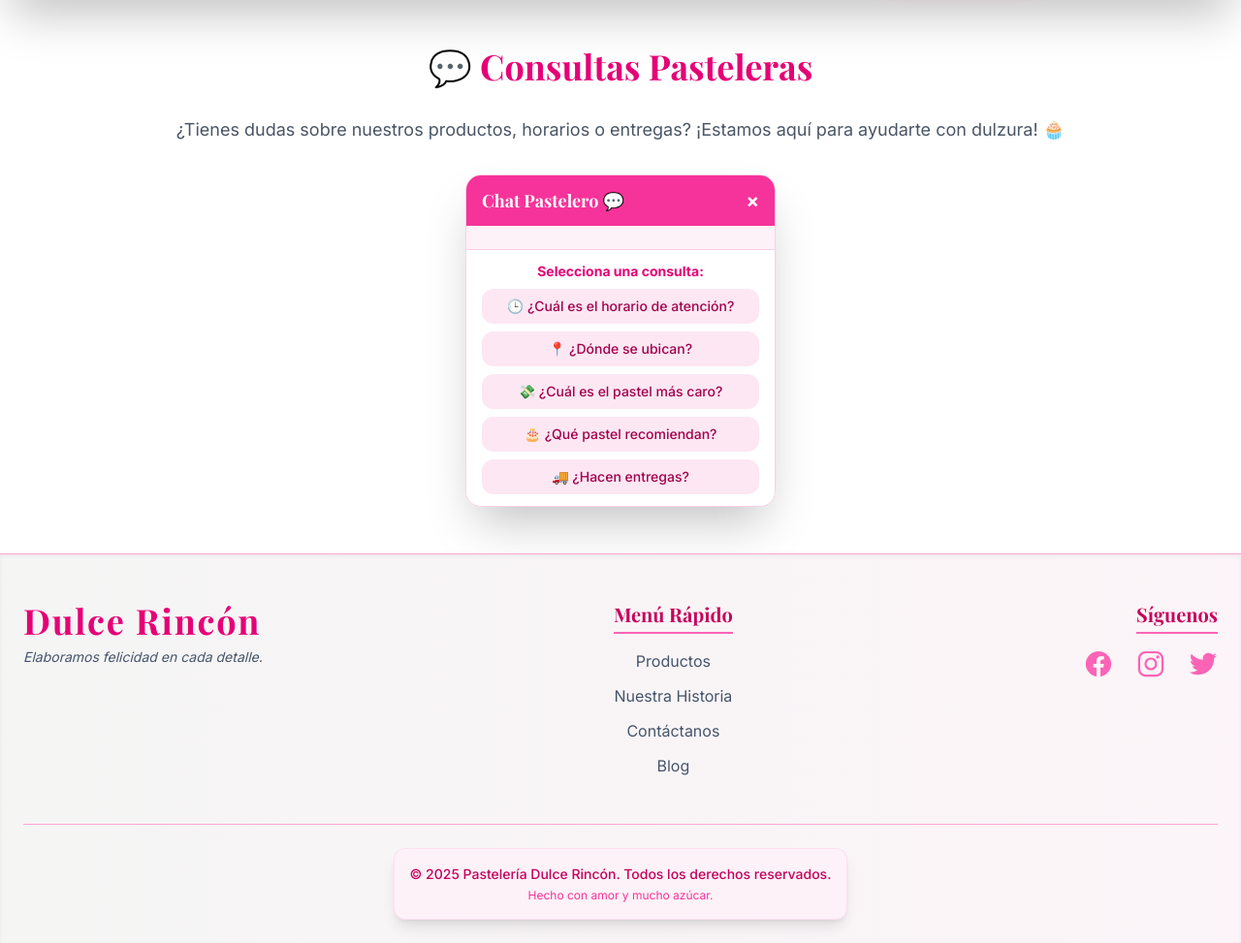
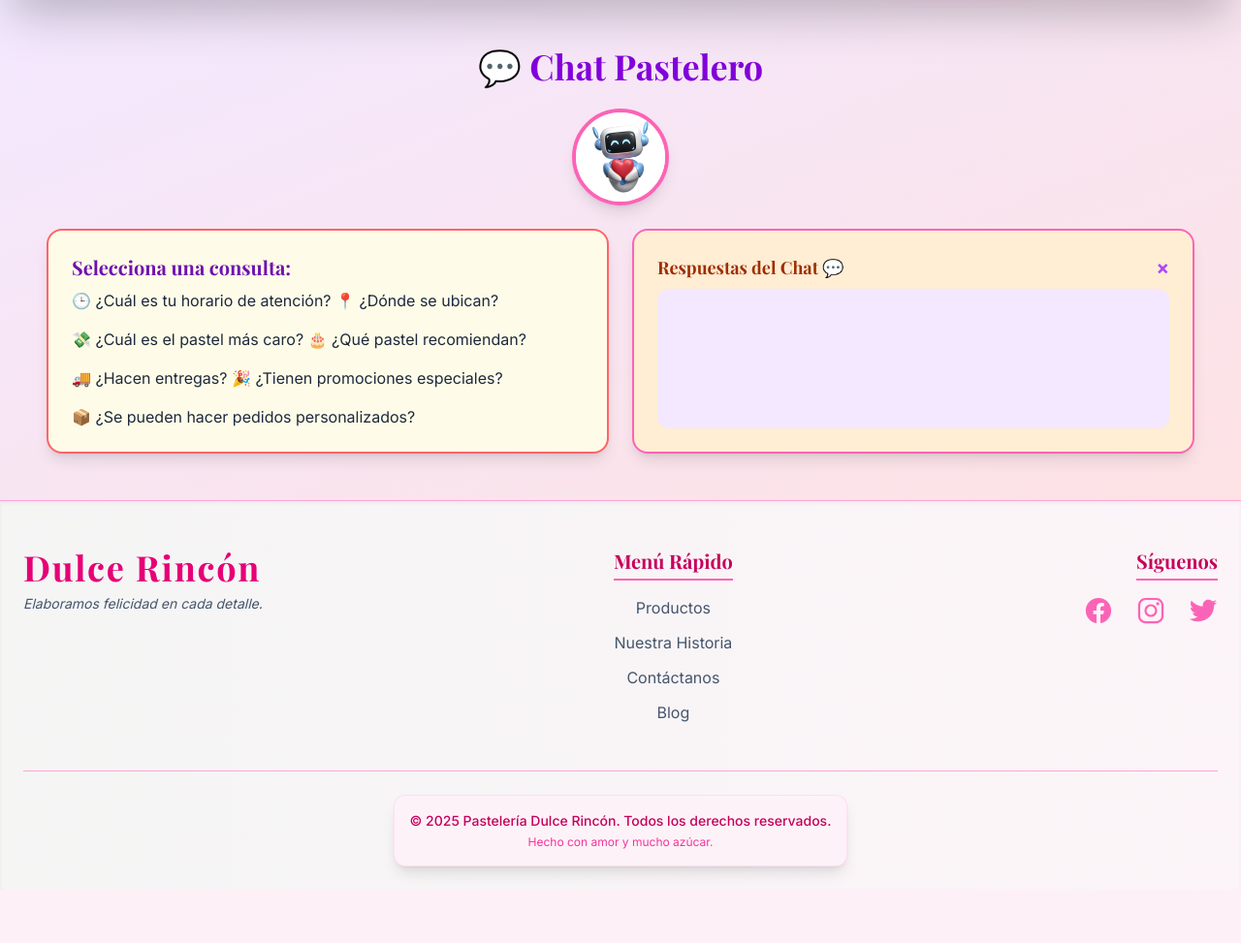
Before and after one commit to DeybiPayco/proyectoRestructuracion, a Flask app: page /chatconsulta in a window 1280 px wide. Shown: the part 83-1056 px from the top of the page at 97% size. After the commit the page ends 1001 px from the top, so only its background shows below. Run offline with Flask 3, Linux system fonts and the light colour scheme; style sheets or scripts are compiled from the project's sources.

Commit message:
style(chat): mejoras de diseño y correcciones menores

```diff
--- a/static/js/chatconsulta.js
+++ b/static/js/chatconsulta.js
@@ -3,34 +3,54 @@ document.addEventListener("DOMContentLoaded", () => {
   const cerrarBtn = document.getElementById("cerrar-chat");
 
   const respuestas = {
-    "🕒 ¿Cuál es el horario de atención?": "Atendemos de lunes a sábado, de 9:00 a.m. a 7:00 p.m. 🕒",
-    "📍 ¿Dónde se ubican?": "Estamos en Av. Principal 123, Ventanilla, Callao 📍",
-    "💸 ¿Cuál es el pastel más caro?": "Nuestro pastel más exclusivo es el 'Encanto de Frambuesa Real' 🎂, cuesta S/ 120.",
-    "🎂 ¿Qué pastel recomiendan?": "Para cumpleaños, recomendamos el 'Sueño de Vainilla con fresas' 🍓🎉",
-    "🚚 ¿Hacen entregas?": "Sí, hacemos entregas en todo Callao y Lima Norte 🚚"
+    horario: "Atendemos de lunes a sábado, de 9:00 a.m. a 7:00 p.m. 🕒",
+    ubicacion: "Estamos San vicente cañete 📍",
+    caro: "Nuestro pastel más exclusivo es el 'Encanto de Frambuesa Real' 🎂, cuesta S/ 120.",
+    recomendacion: "Para cumpleaños, recomendamos el 'Sueño de Vainilla con fresas' 🍓🎉",
+    entregas: "Sí, hacemos entregas en todo San vicente, Imperial 🚚",
+    promociones: "¡Sí! Si juegas el juego de memoria, puedes ganar un 10% de descuento 🎮✨",
+    personalizados: "Claro que sí, puedes personalizar tu pastel desde la sección 'Haz tu pedido' 🎂🖌️"
   };
 
   document.querySelectorAll(".opcion-chat").forEach(btn => {
     btn.addEventListener("click", () => {
-      const pregunta = btn.textContent.trim();
-      mostrarMensaje("usuario", pregunta);
+      const clave = btn.dataset.pregunta;
+      const preguntaVisible = btn.textContent.trim();
+      mostrarMensaje("usuario", preguntaVisible);
+      mostrarEscribiendo();
+
       setTimeout(() => {
-        mostrarMensaje("bot", respuestas[pregunta] || "Lo siento, no entendí esa consulta 😔");
-      }, 500);
+        eliminarEscribiendo();
+        mostrarMensaje("bot", respuestas[clave] || "Lo siento, no entendí esa consulta 😔");
+      }, 1000);
     });
   });
 
   cerrarBtn.addEventListener("click", () => {
-    document.getElementById("chatbot-container").style.display = "none";
+    mensajes.innerHTML = "";
   });
 
   function mostrarMensaje(tipo, texto) {
     const burbuja = document.createElement("div");
     burbuja.className = tipo === "usuario"
-      ? "bg-pink-200 text-pink-900 px-4 py-2 rounded-xl text-left text-sm font-medium w-fit self-end"
-      : "bg-white border border-pink-300 text-pink-800 px-4 py-2 rounded-xl text-left text-sm font-medium w-fit self-start shadow";
+      ? "bg-pink-300 text-purple-900 px-4 py-2 rounded-xl text-left text-sm font-medium w-fit self-end shadow-md"
+      : "bg-purple-200 border border-pink-300 text-purple-900 px-4 py-2 rounded-xl text-left text-sm font-medium w-fit self-start shadow-md";
     burbuja.textContent = texto;
     mensajes.appendChild(burbuja);
     mensajes.scrollTop = mensajes.scrollHeight;
   }
+
+  function mostrarEscribiendo() {
+    const escribiendo = document.createElement("div");
+    escribiendo.id = "escribiendo";
+    escribiendo.className = "text-sm text-purple-500 italic";
+    escribiendo.textContent = "Escribiendo...";
+    mensajes.appendChild(escribiendo);
+    mensajes.scrollTop = mensajes.scrollHeight;
+  }
+
+  function eliminarEscribiendo() {
+    const burbuja = document.getElementById("escribiendo");
+    if (burbuja) burbuja.remove();
+  }
 });
--- a/templates/chatconsulta.html
+++ b/templates/chatconsulta.html
@@ -1,57 +1,56 @@
 {% extends "base.html" %}
 {% block title %}Consultas Pasteleras - Dulce Rincón{% endblock %}
 {% block content %}
-<div class="bg-white py-12">
-  <div class="container mx-auto px-6 text-center space-y-8">
-    <h1 class="text-4xl font-bold text-pink-600" style="font-family: 'Playfair Display', serif;">
-      💬 Consultas Pasteleras
+<div class="py-12" style="background: linear-gradient(to bottom right, #f3e8ff, #fde2e4);">
+  <div class="container mx-auto px-4 lg:px-12">
+    <h1 class="text-4xl font-bold text-purple-700 text-center mb-6" style="font-family: 'Playfair Display', serif;">
+      💬 Chat Pastelero
     </h1>
-    <p class="text-gray-600 text-lg">
-      ¿Tienes dudas sobre nuestros productos, horarios o entregas? ¡Estamos aquí para ayudarte con dulzura! 🧁
-    </p>
 
-    <!-- Contenedor del chatbot -->
-    <div id="chatbot-container"
-         class="mx-auto mt-8 w-80 max-w-full bg-white rounded-2xl shadow-2xl border border-pink-200 overflow-hidden flex flex-col"
-         style="font-family: 'Inter', sans-serif;">
+    <!-- Imagen decorativa -->
+    <div class="flex justify-center mb-6">
+      <img src="{{ url_for('static', filename='img/chat.jpg') }}"
+           alt="Chat Pastelero"
+           class="rounded-full shadow-lg border-4 border-pink-400"
+           style="width: 100px; height: 100px; object-fit: cover;">
+    </div>
 
-      <!-- Encabezado del chat -->
-      <div class="bg-pink-500 text-white px-4 py-3 flex justify-between items-center">
-        <h2 class="text-lg font-bold">Chat Pastelero 💬</h2>
-        <button id="cerrar-chat" class="text-white hover:text-pink-100 text-xl font-bold">&times;</button>
+    <!-- Contenedor principal -->
+    <div class="grid grid-cols-1 lg:grid-cols-2 gap-6">
+
+      <!-- Columna de preguntas con borde rojo -->
+      <div class="bg-yellow-50 rounded-2xl p-6 shadow-lg space-y-4 border-2 border-red-400">
+        <h2 class="text-xl font-bold text-purple-800 mb-2">Selecciona una consulta:</h2>
+        <button class="opcion-chat" data-pregunta="horario">🕒 ¿Cuál es tu horario de atención?</button>
+        <button class="opcion-chat" data-pregunta="ubicacion">📍 ¿Dónde se ubican?</button>
+        <button class="opcion-chat" data-pregunta="caro">💸 ¿Cuál es el pastel más caro?</button>
+        <button class="opcion-chat" data-pregunta="recomendacion">🎂 ¿Qué pastel recomiendan?</button>
+        <button class="opcion-chat" data-pregunta="entregas">🚚 ¿Hacen entregas?</button>
+        <button class="opcion-chat" data-pregunta="promociones">🎉 ¿Tienen promociones especiales?</button>
+        <button class="opcion-chat" data-pregunta="personalizados">📦 ¿Se pueden hacer pedidos personalizados?</button>
       </div>
 
-      <!-- Área de mensajes -->
-      <div id="chat-mensajes"
-           class="flex-1 px-4 py-3 space-y-2 overflow-y-auto bg-pink-50"
-           style="max-height: 300px;">
-        <!-- Aquí se mostrarán los mensajes -->
-      </div>
+      <!-- Columna del chat -->
+      <div class="bg-orange-100 rounded-2xl p-6 shadow-lg flex flex-col space-y-4 border-2 border-pink-400">
+        <div class="flex justify-between items-center mb-2">
+          <h2 class="text-lg font-bold text-orange-800">Respuestas del Chat 💬</h2>
+          <button id="cerrar-chat" class="text-purple-500 hover:text-purple-700 text-xl font-bold">&times;</button>
+        </div>
 
-      <!-- Área de opciones -->
-      <div class="px-4 py-3 bg-white border-t border-pink-200 space-y-2">
-        <p class="text-sm text-pink-600 font-semibold mb-2">Selecciona una consulta:</p>
-        <div class="grid grid-cols-1 gap-2">
-          <button class="opcion-chat bg-pink-100 text-pink-800 px-4 py-2 rounded-xl hover:bg-pink-200 text-sm font-medium">
-            🕒 ¿Cuál es el horario de atención?
-          </button>
-          <button class="opcion-chat bg-pink-100 text-pink-800 px-4 py-2 rounded-xl hover:bg-pink-200 text-sm font-medium">
-            📍 ¿Dónde se ubican?
-          </button>
-          <button class="opcion-chat bg-pink-100 text-pink-800 px-4 py-2 rounded-xl hover:bg-pink-200 text-sm font-medium">
-            💸 ¿Cuál es el pastel más caro?
-          </button>
-          <button class="opcion-chat bg-pink-100 text-pink-800 px-4 py-2 rounded-xl hover:bg-pink-200 text-sm font-medium">
-            🎂 ¿Qué pastel recomiendan?
-          </button>
-          <button class="opcion-chat bg-pink-100 text-pink-800 px-4 py-2 rounded-xl hover:bg-pink-200 text-sm font-medium">
-            🚚 ¿Hacen entregas?
-          </button>
+        <div id="chat-mensajes"
+             class="flex-1 overflow-y-auto bg-purple-100 p-4 rounded-xl space-y-2"
+             style="max-height: 300px;">
+          <!-- Mensajes aparecerán aquí -->
         </div>
       </div>
     </div>
   </div>
 </div>
 
+<!-- AOS Animations -->
+<link href="https://unpkg.com/aos@2.3.1/dist/aos.css" rel="stylesheet">
+<script src="https://unpkg.com/aos@2.3.1/dist/aos.js"></script>
+<script>AOS.init();</script>
+
 <script src="{{ url_for('static', filename='js/chatconsulta.js') }}"></script>
 {% endblock %}
--- a/templates/index.html
+++ b/templates/index.html
@@ -118,9 +118,10 @@
 
                 <!-- Botón para el chatbot pastelero -->
                 <a href="{{ url_for('chatconsulta') }}"
-                    class="mt-4 inline-block bg-pink-400 text-white font-bold px-6 py-3 rounded-full hover:bg-pink-500 transition duration-300 transform hover:scale-105 shadow-md shadow-pink-300/50">
+                    class="mt-4 inline-block bg-white text-pink-600 font-bold px-6 py-3 rounded-full border-2 border-pink-400 hover:bg-pink-100 hover:text-pink-700 transition duration-300 transform hover:scale-105 shadow-md shadow-pink-300/50">
                     💬 Consultas Pasteleras Rápidas
                 </a>
+
             </div>
         </div>
     </section>
```
Also changed, not shown: static/img/chat.jpg (added).
